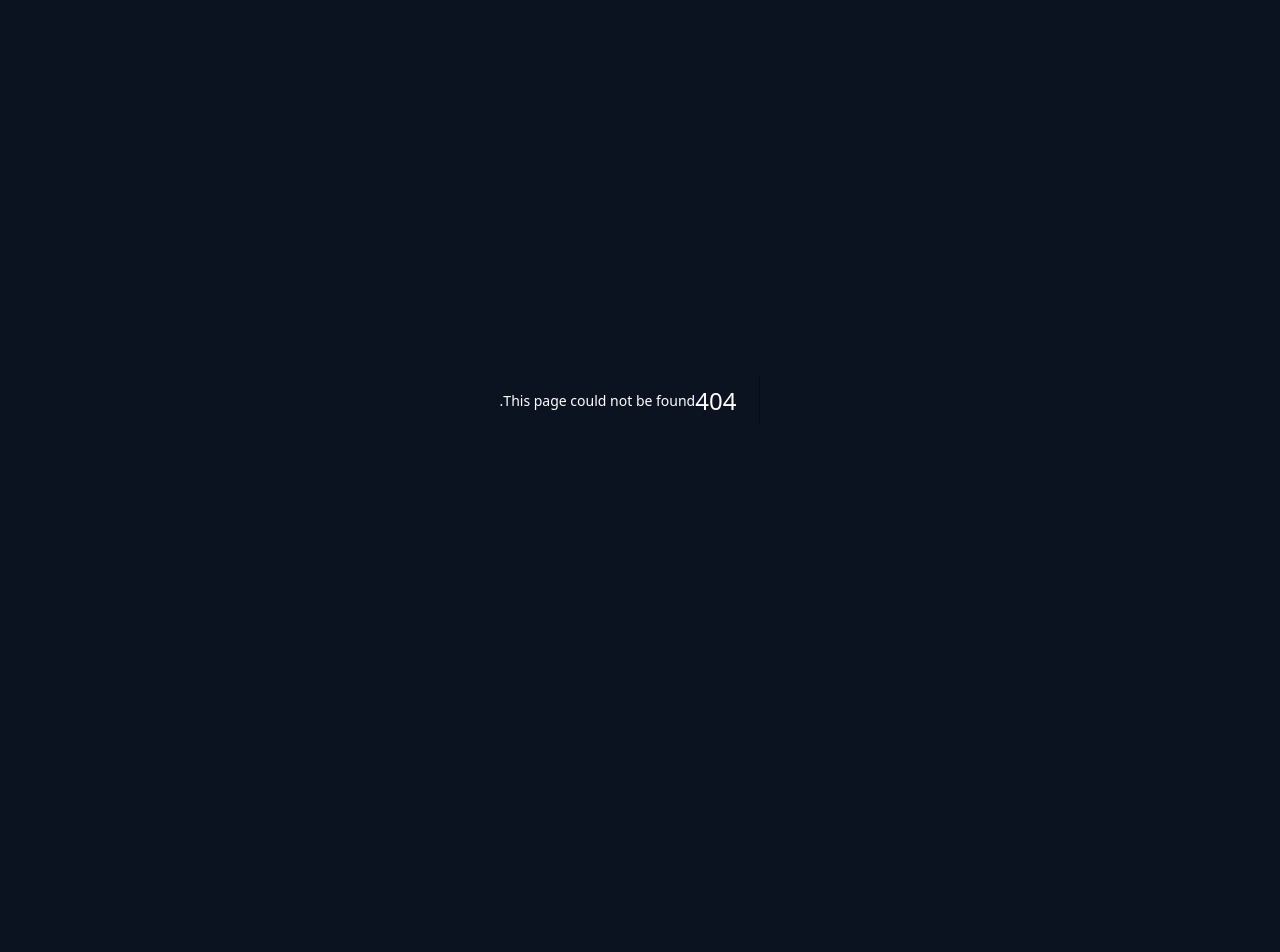
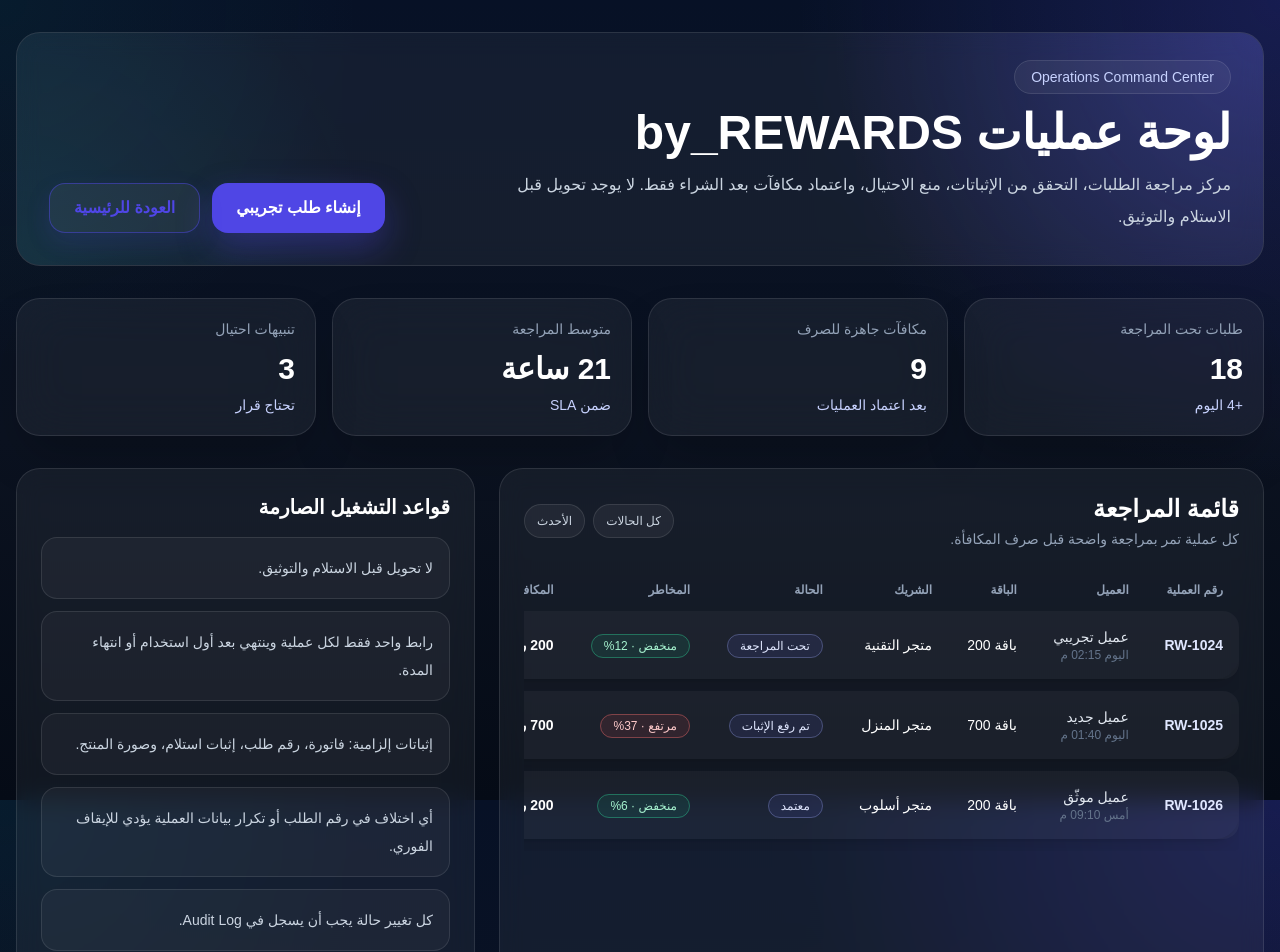
Before and after one commit to vORGvSLOGGER/-by-rewards, a Next.js app: page /dashboard/ops in a window 1280 px wide. Before the commit this address had no page. Shown: the top 952 px of the page. Before the commit the page ends 800 px from the top, so only its background shows below. Built offline with nearby package versions, Linux system fonts and the light colour scheme.

Commit message:
Add operations dashboard for By REWARDS

```diff
--- /dev/null
+++ b/src/app/dashboard/ops/page.tsx
@@ -0,0 +1,122 @@
+import Link from 'next/link';
+import { kpis, operationRules, orderFlow, orderStatusLabels, reviewQueue } from '@/data/byRewards';
+
+function FraudBadge({ score }: { score: number }) {
+  const level = score >= 35 ? 'مرتفع' : score >= 15 ? 'متوسط' : 'منخفض';
+  const className = score >= 35
+    ? 'border-red-400/40 bg-red-500/10 text-red-200'
+    : score >= 15
+      ? 'border-amber-400/40 bg-amber-500/10 text-amber-200'
+      : 'border-emerald-400/40 bg-emerald-500/10 text-emerald-200';
+
+  return <span className={`rounded-full border px-3 py-1 text-xs ${className}`}>{level} · {score}%</span>;
+}
+
+export default function OpsDashboardPage() {
+  return (
+    <main className="min-h-screen px-4 py-8 text-white">
+      <div className="mx-auto max-w-7xl space-y-8">
+        <header className="section-shell relative overflow-hidden p-6 md:p-8">
+          <div className="absolute inset-0 bg-[radial-gradient(circle_at_top_right,rgba(99,102,241,.24),transparent_34%),radial-gradient(circle_at_bottom_left,rgba(34,211,238,.10),transparent_28%)]" />
+          <div className="relative flex flex-col gap-5 lg:flex-row lg:items-end lg:justify-between">
+            <div>
+              <span className="rounded-full border border-white/10 bg-white/5 px-4 py-2 text-sm text-indigo-200">Operations Command Center</span>
+              <h1 className="mt-5 text-3xl font-black md:text-5xl">لوحة عمليات by_REWARDS</h1>
+              <p className="mt-3 max-w-3xl leading-8 text-slate-300">
+                مركز مراجعة الطلبات، التحقق من الإثباتات، منع الاحتيال، واعتماد مكافآت بعد الشراء فقط. لا يوجد تحويل قبل الاستلام والتوثيق.
+              </p>
+            </div>
+            <div className="flex flex-wrap gap-3">
+              <Link href="/orders/new" className="btn-primary">إنشاء طلب تجريبي</Link>
+              <Link href="/" className="btn-secondary">العودة للرئيسية</Link>
+            </div>
+          </div>
+        </header>
+
+        <section className="grid gap-4 md:grid-cols-2 xl:grid-cols-4">
+          {kpis.map((item) => (
+            <div key={item.label} className="glass-card card-hover rounded-3xl p-5">
+              <p className="text-sm text-slate-400">{item.label}</p>
+              <strong className="mt-3 block text-3xl font-black">{item.value}</strong>
+              <p className="mt-2 text-sm text-indigo-200">{item.hint}</p>
+            </div>
+          ))}
+        </section>
+
+        <section className="grid gap-6 xl:grid-cols-[1.25fr_.75fr]">
+          <div className="section-shell overflow-hidden p-5 md:p-6">
+            <div className="mb-5 flex flex-col gap-3 md:flex-row md:items-center md:justify-between">
+              <div>
+                <h2 className="text-2xl font-black">قائمة المراجعة</h2>
+                <p className="mt-1 text-sm text-slate-400">كل عملية تمر بمراجعة واضحة قبل صرف المكافأة.</p>
+              </div>
+              <div className="flex gap-2 text-xs text-slate-300">
+                <span className="rounded-full border border-white/10 bg-white/5 px-3 py-2">كل الحالات</span>
+                <span className="rounded-full border border-white/10 bg-white/5 px-3 py-2">الأحدث</span>
+              </div>
+            </div>
+
+            <div className="overflow-x-auto">
+              <table className="w-full min-w-[760px] border-separate border-spacing-y-3 text-right">
+                <thead className="text-xs text-slate-400">
+                  <tr>
+                    <th className="px-4">رقم العملية</th>
+                    <th className="px-4">العميل</th>
+                    <th className="px-4">الباقة</th>
+                    <th className="px-4">الشريك</th>
+                    <th className="px-4">الحالة</th>
+                    <th className="px-4">المخاطر</th>
+                    <th className="px-4">المكافأة</th>
+                  </tr>
+                </thead>
+                <tbody>
+                  {reviewQueue.map((order) => (
+                    <tr key={order.id} className="rounded-3xl bg-white/[0.04] text-sm shadow-lg">
+                      <td className="rounded-r-2xl px-4 py-4 font-bold text-indigo-100">{order.id}</td>
+                      <td className="px-4 py-4 text-slate-200">{order.customer}<span className="block text-xs text-slate-500">{order.submittedAt}</span></td>
+                      <td className="px-4 py-4">{order.packageName}</td>
+                      <td className="px-4 py-4">{order.partner}</td>
+                      <td className="px-4 py-4"><span className="rounded-full border border-indigo-300/30 bg-indigo-500/10 px-3 py-1 text-xs text-indigo-100">{orderStatusLabels[order.status]}</span></td>
+                      <td className="px-4 py-4"><FraudBadge score={order.fraudScore} /></td>
+                      <td className="rounded-l-2xl px-4 py-4 font-black">{order.reward} ر.س</td>
+                    </tr>
+                  ))}
+                </tbody>
+              </table>
+            </div>
+          </div>
+
+          <aside className="space-y-6">
+            <div className="section-shell p-5 md:p-6">
+              <h2 className="text-xl font-black">قواعد التشغيل الصارمة</h2>
+              <div className="mt-4 space-y-3">
+                {operationRules.map((rule) => (
+                  <div key={rule} className="rounded-2xl border border-white/10 bg-white/[0.04] p-4 text-sm leading-7 text-slate-300">{rule}</div>
+                ))}
+              </div>
+            </div>
+          </aside>
+        </section>
+
+        <section className="section-shell p-5 md:p-6">
+          <div className="mb-6">
+            <h2 className="text-2xl font-black">State Machine</h2>
+            <p className="mt-2 text-sm text-slate-400">منع القفز بين الحالات هو حماية المشروع من النزيف التشغيلي.</p>
+          </div>
+          <div className="grid gap-4 md:grid-cols-2 xl:grid-cols-3">
+            {orderFlow.map((step, index) => (
+              <div key={step.status} className="glass-card rounded-3xl p-5">
+                <div className="flex items-center justify-between gap-3">
+                  <span className="text-2xl font-black text-indigo-300">{String(index + 1).padStart(2, '0')}</span>
+                  <span className="rounded-full border border-white/10 bg-white/5 px-3 py-1 text-xs text-slate-300">{orderStatusLabels[step.status]}</span>
+                </div>
+                <h3 className="mt-4 font-bold">{step.title}</h3>
+                <p className="mt-2 text-sm leading-7 text-slate-400">{step.description}</p>
+              </div>
+            ))}
+          </div>
+        </section>
+      </div>
+    </main>
+  );
+}
```
